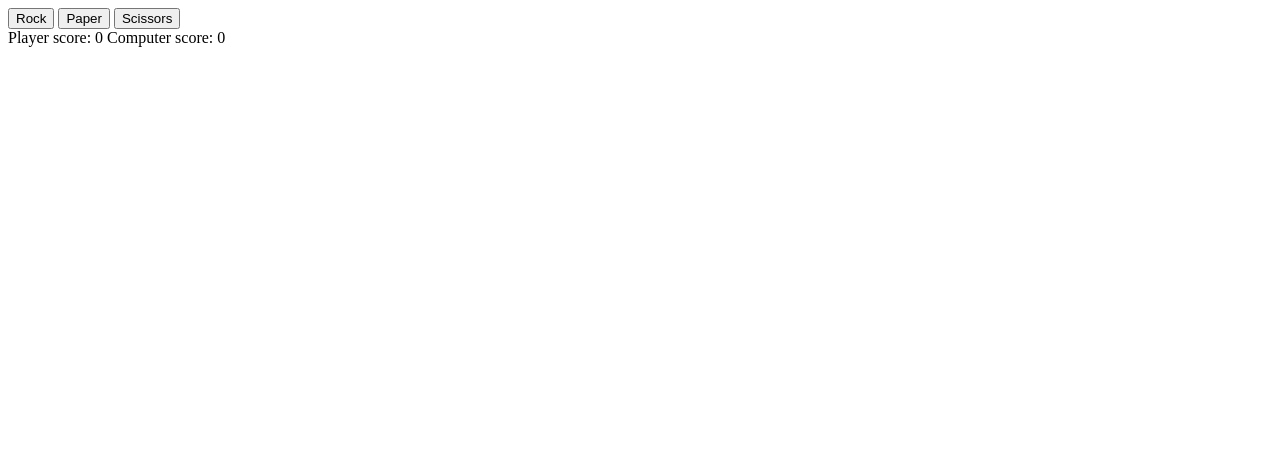
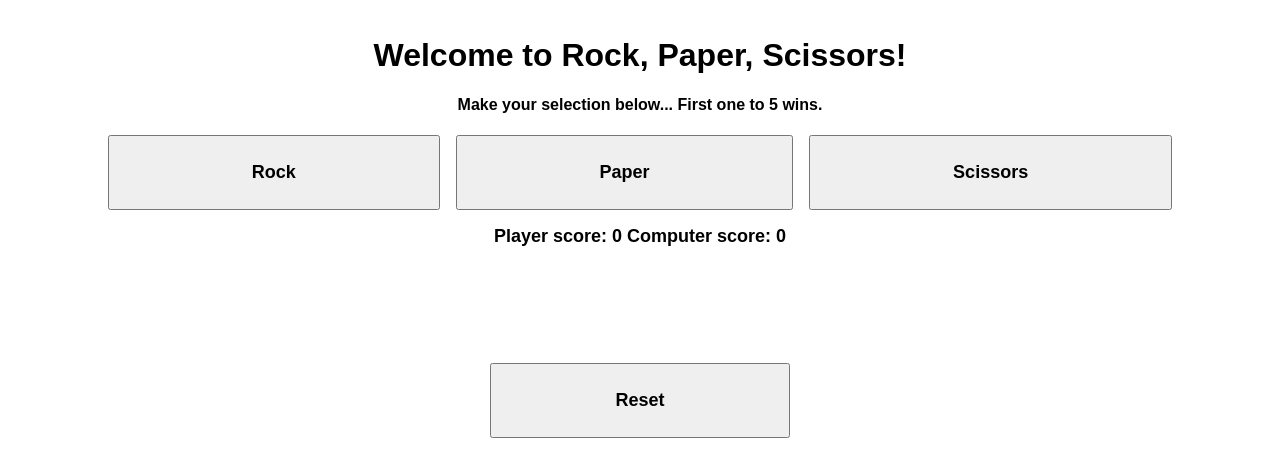
Before and after one commit to XV3L/rock_paper_scissors, a plain HTML site: page index.html in a window 1280 px wide. Drawn offline with Linux system fonts and the light colour scheme.

Commit message:
Added minor styling with CSS and implemented a reset button.

```diff
--- a/app.js
+++ b/app.js
@@ -13,32 +13,32 @@ function playRound(playerSelection,computerSelection) {
 
     if (playerSelection === 'rock' && computerSelection === 'scissors') {
         playerScore += 1;
-        console.log(`Round won! Player Choice: ${playerSelection} | Computer Choice: ${computerSelection}`)
+        console.log(`Round won! Player Choice: ${playerSelection} | Computer Choice: ${computerSelection}`);
     } else if (playerSelection === 'rock' && computerSelection === 'paper') {
         computerScore += 1;
-        console.log(`Round loss! Player Choice: ${playerSelection} | Computer Choice: ${computerSelection}`)
+        console.log(`Round loss! Player Choice: ${playerSelection} | Computer Choice: ${computerSelection}`);
     } else if (playerSelection === 'rock' && computerSelection === 'rock') {
-        console.log(`Draw: ${playerSelection} equals ${computerSelection}!`)
+        console.log(`Draw: ${playerSelection} equals ${computerSelection}!`);
     }
 
     if (playerSelection === 'paper' && computerSelection === 'rock') {
         playerScore += 1;
-        console.log(`Round won! Player Choice: ${playerSelection} | Computer Choice: ${computerSelection}`)
+        console.log(`Round won! Player Choice: ${playerSelection} | Computer Choice: ${computerSelection}`);
     } else if (playerSelection === 'paper' && computerSelection === 'scissors') {
         computerScore += 1;
-        console.log(`Round loss! Player Choice: ${playerSelection} | Computer Choice: ${computerSelection}`)
+        console.log(`Round loss! Player Choice: ${playerSelection} | Computer Choice: ${computerSelection}`);
     } else if (playerSelection === 'paper' && computerSelection === 'paper') {
-        console.log(`Draw: ${playerSelection} equals ${computerSelection}!`)
+        console.log(`Draw: ${playerSelection} equals ${computerSelection}!`);
     }
 
     if (playerSelection === 'scissors' && computerSelection === 'paper') {
         playerScore += 1;
-        console.log(`Round won! Player Choice: ${playerSelection} | Computer Choice: ${computerSelection}`)
+        console.log(`Round won! Player Choice: ${playerSelection} | Computer Choice: ${computerSelection}`);
     } else if (playerSelection === 'scissors' && computerSelection === 'rock') {
         computerScore += 1;
-        console.log(`Round loss! Player Choice: ${playerSelection} | Computer Choice: ${computerSelection}`)
+        console.log(`Round loss! Player Choice: ${playerSelection} | Computer Choice: ${computerSelection}`);
     } else if (playerSelection === 'scissors' && computerSelection === 'scissors') {
-        console.log(`Draw: ${playerSelection} equals ${computerSelection}!`)
+        console.log(`Draw: ${playerSelection} equals ${computerSelection}!`);
     }
 
 };
@@ -51,25 +51,30 @@ function game() {
         console.log(`Player Score: ${playerScore} | Computer Score: ${computerScore}`);
 
     if (playerScore>computerScore) {
-        console.log(`You win! Player Score: ${playerScore} | Computer Score: ${computerScore}`)
+        console.log(`You win! Player Score: ${playerScore} | Computer Score: ${computerScore}`);
     } else if (playerScore<computerScore) {
-        console.log(`You lose! Player Score: ${playerScore} | Computer Score: ${computerScore}`)
-    } else {console.log(`Draw! Player Score: ${playerScore} | Computer Score: ${computerScore}`)}
+        console.log(`You lose! Player Score: ${playerScore} | Computer Score: ${computerScore}`);
+    } else {console.log(`Draw! Player Score: ${playerScore} | Computer Score: ${computerScore}`)};
 
 };
 
 function winner() {
     if (playerScore > 4) {
-        alert('You win! You won 5 rounds before the computer did :)')
+        alert('You win! You won 5 rounds before the computer did :)');
     } else if (computerScore > 4) {
-        alert('You lose! The computer won 5 rounds before you did :(')
-    } else 'error'
+        alert('You lose! The computer won 5 rounds before you did :(');
+    } else 'error';
 };
+
+function newGame() {
+    window.location.reload();
+}
 
 const rock = document.querySelector('.rock');
 const paper = document.querySelector('.paper');
 const scissors = document.querySelector('.scissors');
 const results = document.querySelector('.results');
+const reset = document.querySelector('.reset').addEventListener("click", newGame);
 
 rock.addEventListener('click', () => {
     playRound('rock',getComputerChoice());
--- a/index.html
+++ b/index.html
@@ -6,8 +6,12 @@
     <meta name="viewport" content="width=device-width, initial-scale=1.0">
     <title>Rock | Paper | Scissors</title>
     <script src="app.js" defer></script>
+    <link rel="stylesheet" href="style.css">
 </head>
 <body>
+    <h1>Welcome to Rock, Paper, Scissors!</h1>
+    <h4>Make your selection below... First one to 5 wins.</h2>
+
     <div class="container">
         <button class="rock">Rock</button>
         <button class="paper">Paper</button>
@@ -16,5 +20,9 @@
 
     <div class="results"></div>
 
+    <div class="btnContainer">
+        <button class="reset">Reset</button>
+    </div>
+
 </body>
 </html>
--- /dev/null
+++ b/style.css
@@ -0,0 +1,50 @@
+body{
+    font-family: Arial, Helvetica, sans-serif;
+    padding: 8px 100px;
+}
+
+h1 {
+    justify-content: center;
+    text-align: center;
+}
+
+h4 {
+    justify-content: center;
+    text-align: center;
+}
+
+.container {
+    display: flex;
+    align-items: center;
+    justify-content: center;
+    gap: 16px;
+}
+
+button {
+    display: flex;
+    flex: auto;
+    height: 75px;
+    justify-content: center;
+    align-items: center;
+    font-weight: bold;
+    font-size: large;
+}
+
+.results {
+    display: flex;
+    align-items: center;
+    justify-content: center;
+    font-weight: bold;
+    font-size: large;
+    padding: 16px;
+}
+
+.btnContainer {
+    margin-top: 100px;
+    display: flex;
+    align-items: center;
+    justify-content: center;
+    width: 300px;
+    margin-left: auto;
+    margin-right: auto;
+}
```
